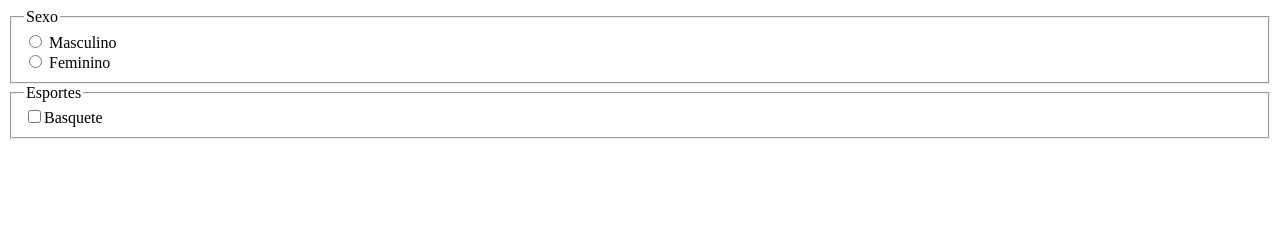
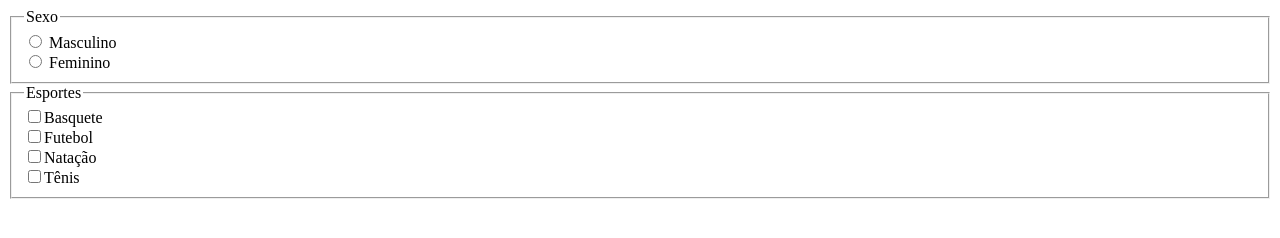
Before and after one commit to douglasjhonyy/html-css, a plain HTML site: page Exercicios/ex025/form005.html in a window 1280 px wide. Drawn offline with Linux system fonts and the light colour scheme.

Commit message:
Update form005.html

```diff
--- a/Exercicios/ex025/form005.html
+++ b/Exercicios/ex025/form005.html
@@ -14,7 +14,10 @@
     </fieldset>
     <fieldset>
         <legend>Esportes</legend>
-        <input type="checkbox" name="esbas" id="iesbas"><label for="iesbas">Basquete</label>
+        <input type="checkbox" name="esbas" id="iesbas"><label for="iesbas">Basquete</label><br>
+        <input type="checkbox" name="esfut" id="iesfut"><label for="iesfut">Futebol</label><br>
+        <input type="checkbox" name="esnat" id="iesnat"><label for="iesnat">Natação</label><br>
+        <input type="checkbox" name="esten" id="iesten"><label for="iesten">Tênis</label>
 
 
 
```
